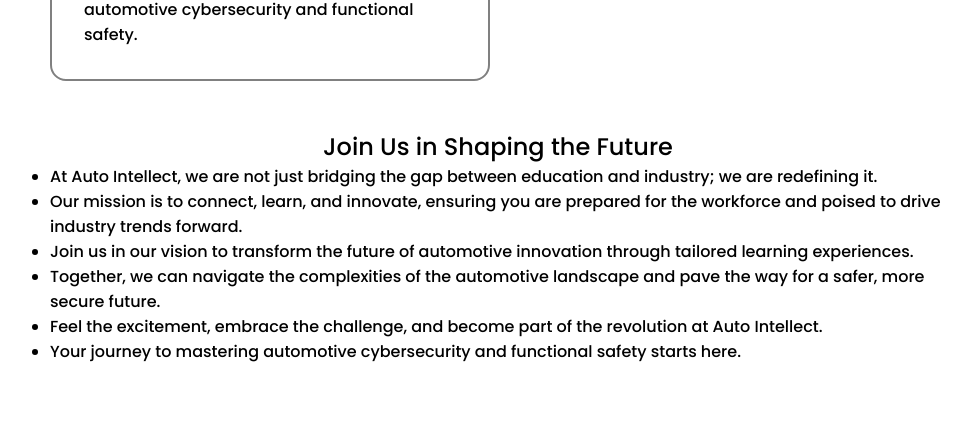
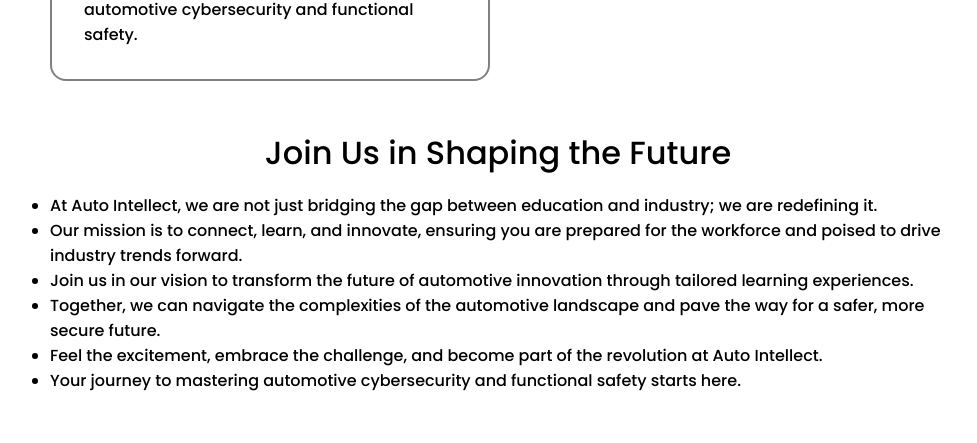
Before and after one commit to anis1m/ADAS, a React (Create React App) app: page / in a window 1280 px wide. Shown: the part 2873-3316 px from the top of the page, without its empty margins (142-1119 px from the left). Built offline with nearby package versions, Linux system fonts and the light colour scheme; no server answers.

Commit message:
Vision.js

```diff
--- a/src/pages/InsideHomePage/Vision.js
+++ b/src/pages/InsideHomePage/Vision.js
@@ -117,8 +117,8 @@
         </aside>
 
       </div>
-      <aside style={{width:"100%"}}>
-          <h2>Join Us in Shaping the Future</h2>
+      <aside style={{width:"100%", display:"flex",flexDirection:"column", gap:"1rem"}}>
+          <h2 style={{fontSize:"2rem"}}>Join Us in Shaping the Future</h2>
           <ul>
             <li>At Auto Intellect, we are not just bridging the gap between education and industry; we are redefining it.</li>
             <li>Our mission is to connect, learn, and innovate, ensuring you are prepared for the workforce and poised to drive industry trends forward.</li>
```
